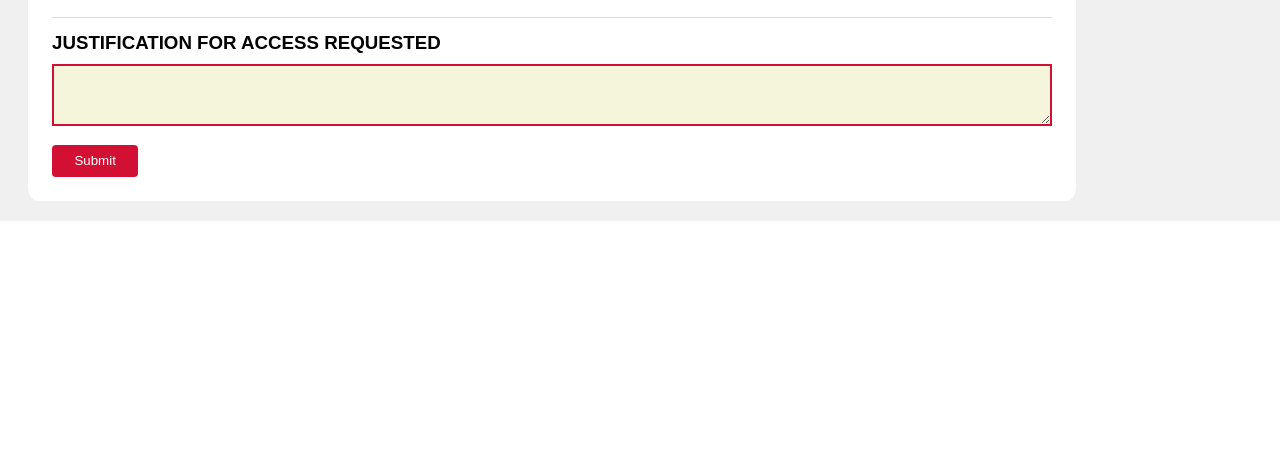
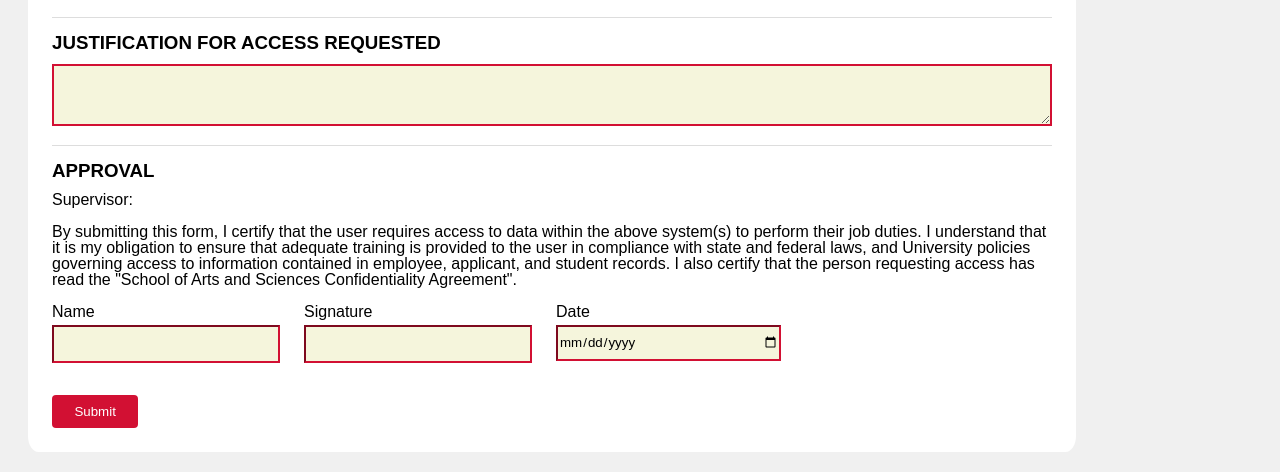
Before and after one commit to launeg/Rutgers_Demo, a PHP site: page /AccessRequest/src/form.php in a window 1280 px wide. Shown: the part 1437-1909 px from the top of the page. Before the commit the page ends 1658 px from the top, so only its background shows below. Run offline with PHP 8.4, Linux system fonts and the light colour scheme; the visitor is signed in with stand-in values (Sample User, id 1); data comes from the database, SQL or seed files in the repository; tables that the repository leaves empty hold one stand-in row (values such as "Sample post").

Commit message:
Update form with signature requirement

```diff
--- a/css/app.css
+++ b/css/app.css
@@ -14,7 +14,7 @@ h1, h3 { font-weight: 600; }
 /* form sections: one even layout instead of percent margins */
 .form-container form { margin: 20px; padding: 1rem 1.5rem 1.5rem; max-width: 1000px; }
 .form-container form h3 { margin: 1rem 0 .75rem; }
-.user-information, .supervisor-information, .request-information, .employee-information, .access-information { margin: 0; padding: 0; }
+.user-information, .supervisor-information, .request-information, .employee-information, .access-information, .approval-information { margin: 0; padding: 0; }
 .form-container .input-container,
 .form-container .drop-container { display: inline-block; vertical-align: top; margin: 0 1.5rem 1rem 0; }
 .form-container .input-container label,
--- a/lib/data.php
+++ b/lib/data.php
@@ -50,7 +50,11 @@ function form_options(mysqli $conn): array
 function validate_form(array $in, array $options): array
 {
     $errors = [];
-    foreach (['firstName' => 'First name', 'lastName' => 'Last name', 'justification' => 'Justification'] as $field => $label) {
+    $required = [
+        'firstName' => 'First name', 'lastName' => 'Last name', 'justification' => 'Justification',
+        'approvalName' => 'Name', 'approvalSignature' => 'Signature',
+    ];
+    foreach ($required as $field => $label) {
         if (trim($in[$field] ?? '') === '') {
             $errors[$field] = "$label is required.";
         }
@@ -61,9 +65,11 @@ function validate_form(array $in, array $options): array
     if (!filter_var($in['email'] ?? '', FILTER_VALIDATE_EMAIL)) {
         $errors['email'] = 'Enter a valid email.';
     }
-    $date = DateTime::createFromFormat('Y-m-d', $in['effDate'] ?? '');
-    if (!$date || $date->format('Y-m-d') !== $in['effDate']) {
-        $errors['effDate'] = 'Enter a valid effective date.';
+    foreach (['effDate' => 'Enter a valid effective date.', 'approvalDate' => 'Enter a valid date.'] as $field => $message) {
+        $date = DateTime::createFromFormat('Y-m-d', $in[$field] ?? '');
+        if (!$date || $date->format('Y-m-d') !== $in[$field]) {
+            $errors[$field] = $message;
+        }
     }
 
     $choices = ['departmentId' => 'departments', 'requestTypeId' => 'requestTypes', 'employeeTypeId' => 'employeeTypes', 'supervisorId' => 'supervisors'];
--- a/src/form.php
+++ b/src/form.php
@@ -103,5 +103,15 @@ echo '</div><hr>';
 echo '<div class="access-information"><h3>JUSTIFICATION FOR ACCESS REQUESTED</h3>'
     . '<textarea name="justification" rows="4">' . h($in['justification'] ?? '') . '</textarea>';
 error_for('justification', $errors);
+echo '</div><hr>';
+
+echo '<div class="approval-information"><h3>APPROVAL</h3><b>Supervisor:</b>'
+    . '<p>By submitting this form, I certify that the user requires access to data within the above system(s) to perform their job duties. '
+    . 'I understand that it is my obligation to ensure that adequate training is provided to the user in compliance with state and federal laws, '
+    . 'and University policies governing access to information contained in employee, applicant, and student records. '
+    . 'I also certify that the person requesting access has read the "School of Arts and Sciences Confidentiality Agreement".</p>';
+field('approvalName', 'Name', $in, $errors);
+field('approvalSignature', 'Signature', $in, $errors);
+field('approvalDate', 'Date', $in, $errors, 'date');
 echo '</div><br><button type="submit" class="submit-button">Submit</button></form>';
 page_footer();
```
Also changed, not shown: tests/ValidateFormTest.php (+9 -0 lines).
